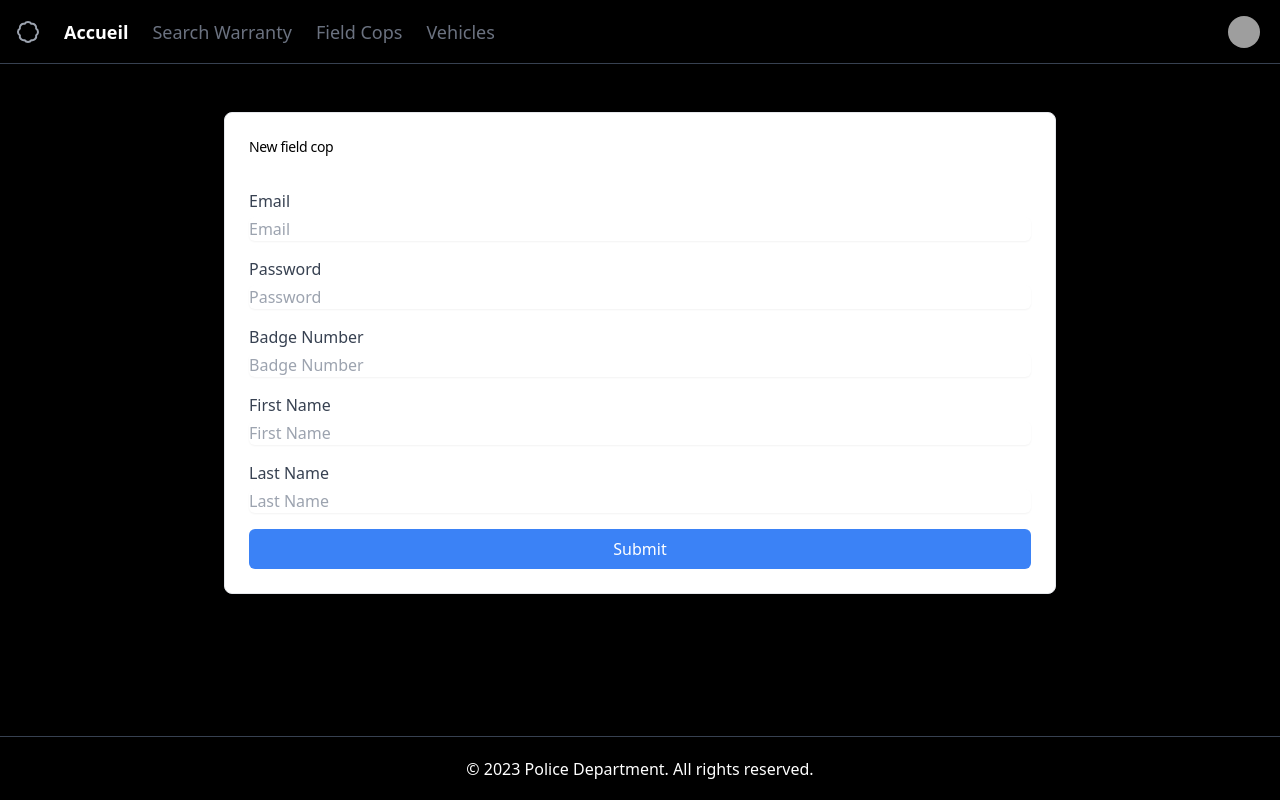
After one commit to ChocTitans/CarPlate-DL, a Flask app: page /add-cop in a window 1280 px wide. The commit adds this page. Run offline with Flask 3, Linux system fonts and the light colour scheme; a user stored in the database is signed in; grey boxes are pictures that could not be loaded.

Commit message:
added add button for cops

```diff
--- a/Flask/app.py
+++ b/Flask/app.py
@@ -205,6 +205,42 @@ def officer_history(officer_id):
         # Handle if officer ID doesn't exist
         return render_template('index.html')
 
+@app.route('/add-cop')
+def addcop():
+    if 'user_id' in session:
+        user_id = session['user_id']
+        user = User.query.filter_by(id=user_id).first()
+
+        if user:
+            try:
+                return render_template('add-terraincop.html')
+            except Exception as e:
+                # Handle exceptions if necessary
+                logging.error(f'Error fetching data for add-fiche: {e}', exc_info=True)
+                return render_template('dashboard.html')
+
+    return render_template('index.html')
+
+@app.route('/submit-cop-form', methods=['POST'])
+def submit_form_cop():
+    if request.method == 'POST':
+        email = request.form['email']
+        password = request.form['password']
+        badge_number = request.form['badge_number']
+        first_name = request.form['first_name']
+        last_name = request.form['last_name']
+
+        # Create a PoliceTerrain instance and add it to the database
+        new_police_terrain = PoliceTerrain(email=email, password=password, badge_number=badge_number, first_name=first_name, last_name=last_name)
+
+        db.session.add(new_police_terrain)
+        db.session.commit()
+
+        # Redirect or render a success page
+        return redirect(url_for('coplist'))
+
+    # Handle other cases or errors
+    return render_template('dashboard.html')  # You can replace 'error.html' with your error page
 ######################################################################
 #
 #                   CRUD FOR FICHE DE RECHERCHE
--- /dev/null
+++ b/Flask/templates/add-terraincop.html
@@ -0,0 +1,87 @@
+<!DOCTYPE html>
+<html lang="en">
+<head>
+    <meta charset="UTF-8">
+    <title>FlaskApp</title>
+    <!-- Include Tailwind CSS CDN -->
+    <link href="https://cdn.jsdelivr.net/npm/tailwindcss@2.2.19/dist/tailwind.min.css" rel="stylesheet">
+
+</head>
+
+<body>
+    <div class="flex flex-col w-full min-h-screen bg-black text-white">
+      {% include 'header.html' %}
+
+        <main class="flex-1 overflow-y-auto p-4 space-y-8">
+          <div class="grid gap-4 lg:grid-cols-3"></div>
+          <div class="grid gap-4 lg:grid-cols-1 justify-items-center" id="osjm23pbyaa">
+            <div
+              class="rounded-lg border shadow-sm col-span-1 bg-white text-black w-full lg:w-2/3 mx-auto"
+              data-v0-t="card"
+            >
+              <div class="flex flex-col space-y-1.5 p-6 pb-2">
+                <h3 class="tracking-tight text-sm font-medium">New field cop</h3>
+              </div>
+              <div class="p-6">
+                <form action="/submit-cop-form" class="space-y-4" method="POST">
+                    <label class="block">
+                        <span class="text-gray-700">Email</span>
+                        <input
+                            aria-label="Email"
+                            class="mt-1 block w-full rounded-md border-gray-300 shadow-sm"
+                            type="email"
+                            placeholder="Email"
+                            name="email"
+                        />
+                    </label>
+                    <label class="block">
+                        <span class="text-gray-700">Password</span>
+                        <input
+                            aria-label="Password"
+                            class="mt-1 block w-full rounded-md border-gray-300 shadow-sm"
+                            type="password"
+                            placeholder="Password"
+                            name="password"
+                        />
+                    </label>
+                    <label class="block">
+                        <span class="text-gray-700">Badge Number</span>
+                        <input
+                            aria-label="Badge Number"
+                            class="mt-1 block w-full rounded-md border-gray-300 shadow-sm"
+                            type="text"
+                            placeholder="Badge Number"
+                            name="badge_number"
+                        />
+                    </label>
+                    <label class="block">
+                        <span class="text-gray-700">First Name</span>
+                        <input
+                            aria-label="First Name"
+                            class="mt-1 block w-full rounded-md border-gray-300 shadow-sm"
+                            type="text"
+                            placeholder="First Name"
+                            name="first_name"
+                        />
+                    </label>
+                    <label class="block">
+                        <span class="text-gray-700">Last Name</span>
+                        <input
+                            aria-label="Last Name"
+                            class="mt-1 block w-full rounded-md border-gray-300 shadow-sm"
+                            type="text"
+                            placeholder="Last Name"
+                            name="last_name"
+                        />
+                    </label>
+                    <button class="w-full bg-blue-500 text-white rounded-md px-4 py-2" type="submit">
+                        Submit
+                    </button>
+                </form>
+
+              </div>
+            </div>
+          </div>
+          <div class="grid gap-4 lg:grid-cols-2"></div>
+        </main>
+        {% include 'footer.html' %}
```
Also changed, not shown: Flask/templates/list-terraincop.html (+7 -0 lines), Flask/instance/database.db.
